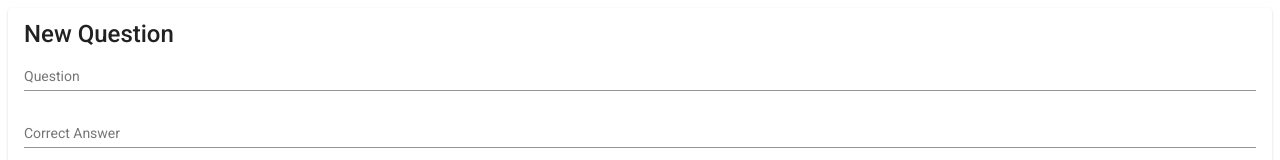
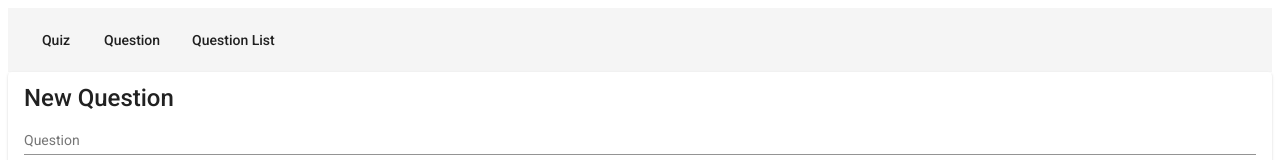
Before and after one commit to ayorindeadunse/quiz, an Angular app in the folder frontend/: page / in a window 1280 px wide. Shown: the top 160 px of the page. Built offline with nearby package versions, Linux system fonts and the light colour scheme; no server answers.

Commit message:
created navbar component

```diff
--- a/frontend/src/app/app.component.html
+++ b/frontend/src/app/app.component.html
@@ -1 +1,2 @@
+<nav></nav>
 <router-outlet></router-outlet>
--- a/frontend/src/app/app.module.ts
+++ b/frontend/src/app/app.module.ts
@@ -1,3 +1,4 @@
+import { NavComponent } from './nav.component';
 import { RouterModule } from '@angular/router';
 import { HttpClientModule } from '@angular/common/http';
 import { MatListModule } from '@angular/material/list';
@@ -15,6 +16,7 @@ import { MatInputModule } from '@angular/material/input';
 import { MatCardModule } from '@angular/material/card';
 import { QuestionsComponent } from './questions/questions.component';
 import { HomeComponent } from './home/home.component';
+import { MatToolbarModule } from '@angular/material/toolbar';
 
 const routes = [
   { path: 'question', component: QuestionComponent },
@@ -28,6 +30,7 @@ const routes = [
     QuestionComponent,
     QuestionsComponent,
     HomeComponent,
+    NavComponent,
   ],
   imports: [
     BrowserModule,
@@ -39,6 +42,7 @@ const routes = [
     MatInputModule,
     HttpClientModule,
     MatListModule,
+    MatToolbarModule,
     RouterModule.forRoot(routes),
   ],
   providers: [ApiService],
--- /dev/null
+++ b/frontend/src/app/nav.component.html
@@ -0,0 +1,5 @@
+<mat-toolbar>
+  <button mat-button routerLink="/">Quiz</button>
+  <button mat-button routerLink="/question">Question</button>
+  <button mat-button routerLink="/questions">Question List</button>
+</mat-toolbar>
```
Also changed, not shown: frontend/src/app/nav.component.ts (added, +10 -0 lines).
